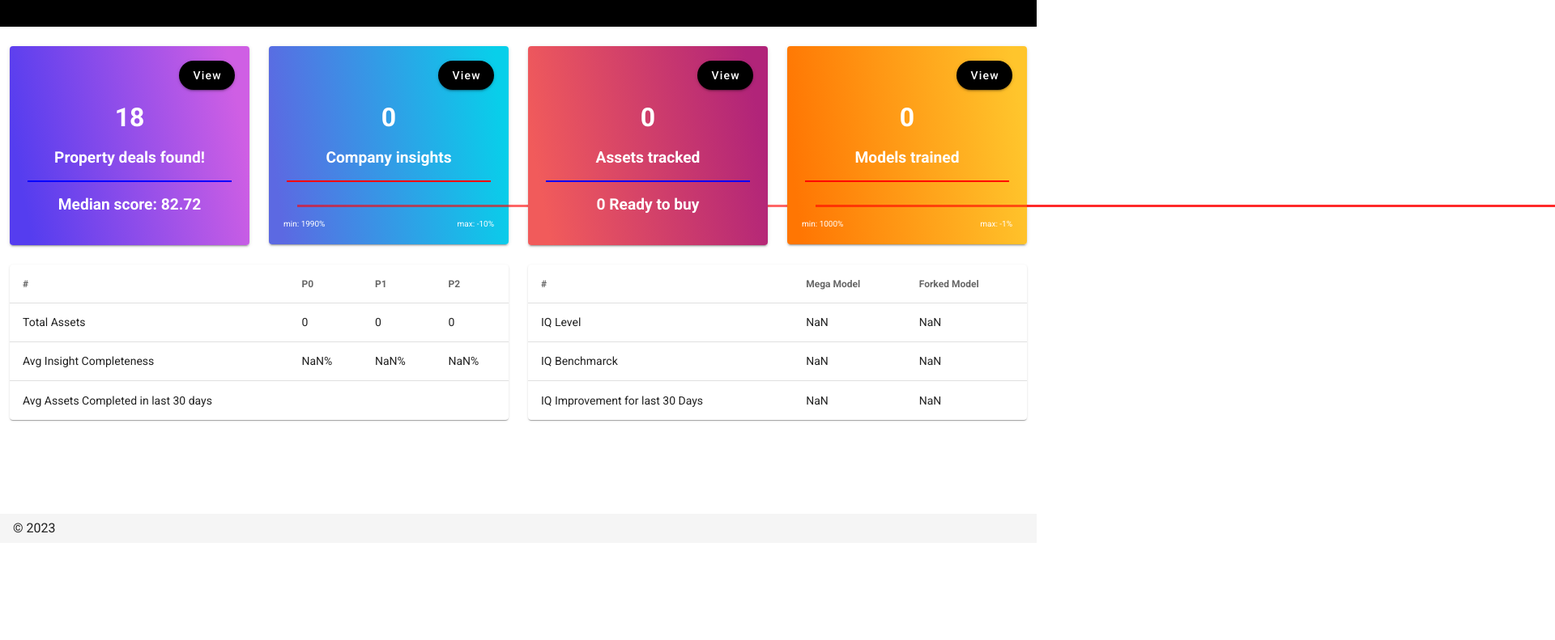
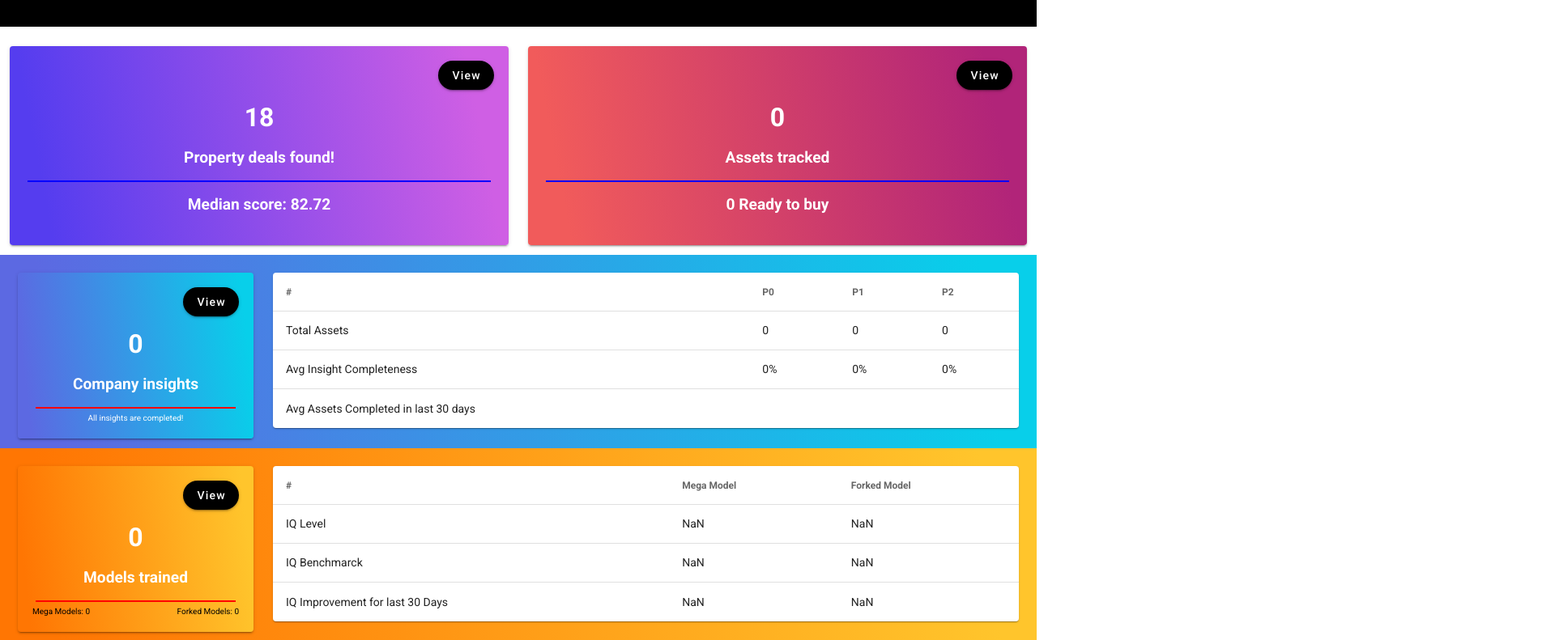
Before and after one commit to sam-mosleh/pedashboard, a Nuxt app: page /dashboard in a window 1280 px wide. Shown: the part 129-920 px from the top of the page at 81% size, 1920 px wide, since content can reach past the window. Before the commit the page ends 800 px from the top, so only its background shows below. Built offline with nearby package versions, Linux system fonts and the light colour scheme; sample sign-in values are in the browser's storage.

Commit message:
Dashboard Updated!

```diff
--- a/pages/dashboard/index.vue
+++ b/pages/dashboard/index.vue
@@ -5,7 +5,7 @@
       style="font-weight: 600; font-size: 28px; background: black; color: white"
       >Dashboard</v-row
     >
-    <v-row>
+    <!-- <v-row>
       <v-col cols="12" sm="6" md="3" lg="3" xl="3" xxl="3">
         <v-card class="cart-deals">
           <v-btn
@@ -162,7 +162,7 @@
               Models trained
             </p>
             <div style="height: 2px; background: red"></div>
-            <div class="candlestick">
+            <div class="candlestick" v-if="summaryCartModels.minProcess < 100">
               <div class="wick"></div>
               <div
                 class="body"
@@ -182,12 +182,23 @@
                 :style="{ width: `${summaryCartModels.maxProcess}%` }"
               ></div>
             </div>
-            <v-row class="justify-space-between mt-1 px-2">
-              <p style="font-size: 10px">
+            <v-row
+              class="justify-space-between mt-1 px-2"
+              v-if="summaryCartModels.minProcess < 100"
+            >
+              <p style="font-size: 10px; color: black">
                 min: {{ summaryCartModels.minProcess }}%
               </p>
-              <p style="font-size: 10px">
+              <p style="font-size: 10px; color: black">
                 max: {{ summaryCartModels.maxProcess }}%
+              </p>
+            </v-row>
+            <v-row class="justify-space-between mt-1 px-2">
+              <p style="font-size: 10px; color: black">
+                Mega Models: {{ trainedModelsTable.megaModelCount }}
+              </p>
+              <p style="font-size: 10px; color: black">
+                Forked Models: {{ trainedModelsTable.forkedModelCount }}
               </p>
             </v-row>
           </v-col>
@@ -205,6 +216,240 @@
         ></v-data-table>
       </v-col>
       <v-col cols="12" sm="12" md="6" lg="6" xl="6" xxl="6">
+        <v-data-table
+          :headers="trainedModelsTable.headers"
+          :items="trainedModelsTable.items"
+          hide-default-footer
+          disable-sort
+          class="elevation-1"
+        ></v-data-table>
+      </v-col>
+    </v-row> -->
+    <!-- =========================================== -->
+    <v-row>
+      <v-col cols="12" sm="6" md="6" lg="6" xl="6" xxl="6">
+        <v-card class="cart-deals">
+          <v-btn
+            class="d-flex flex-row ms-auto me-2 mt-2"
+            style="
+              background: black;
+              color: white;
+              border-radius: 30px;
+              text-transform: capitalize;
+            "
+            @click="redirect('/dashboard/recommendations')"
+            >View</v-btn
+          >
+
+          <v-col class="justify-space-between align-center h-100">
+            <p
+              class="text-center"
+              style="font-size: 2rem; line-height: 2.75rem; font-weight: 700"
+            >
+              {{ summaryRecommendedCompanies.count }}
+            </p>
+            <p
+              class="text-center"
+              style="font-size: 1.2rem; line-height: 1.5rem; font-weight: 700"
+            >
+              Property deals found!
+            </p>
+            <div style="height: 2px; background: blue"></div>
+            <p
+              class="text-center mt-4"
+              style="font-size: 1.2rem; line-height: 1.5rem; font-weight: 700"
+            >
+              Median score: {{ summaryRecommendedCompanies.median }}
+            </p>
+          </v-col>
+        </v-card>
+      </v-col>
+      <v-col cols="12" sm="6" md="6" lg="6" xl="6" xxl="6">
+        <v-card class="cart-track">
+          <v-btn
+            class="d-flex flex-row ms-auto me-2 mt-2"
+            style="
+              background: black;
+              color: white;
+              border-radius: 30px;
+              text-transform: capitalize;
+            "
+            @click="redirect('/dashboard/tracking')"
+            >View</v-btn
+          >
+          <v-col class="justify-space-between align-center h-100">
+            <p
+              class="text-center"
+              style="font-size: 2rem; line-height: 2.75rem; font-weight: 700"
+            >
+              {{ allTrackingSelectedCompanies.length }}
+            </p>
+            <p
+              class="text-center"
+              style="font-size: 1.2rem; line-height: 1.5rem; font-weight: 700"
+            >
+              Assets tracked
+            </p>
+            <div style="height: 2px; background: blue"></div>
+            <p
+              class="text-center mt-4"
+              style="font-size: 1.2rem; line-height: 1.5rem; font-weight: 700"
+            >
+              {{
+                allTrackingSelectedCompanies.filter((x) => x.readyToBuy).length
+              }}
+              Ready to buy
+            </p>
+          </v-col>
+        </v-card>
+      </v-col>
+    </v-row>
+    <v-row class="cart-insights">
+      <v-col cols="12" sm="6" md="3" lg="3" xl="3" xxl="3">
+        <v-card class="cart-insights" style="">
+          <v-btn
+            class="d-flex flex-row ms-auto me-2 mt-2"
+            style="
+              background: black;
+              color: white;
+              border-radius: 30px;
+              text-transform: capitalize;
+            "
+            @click="redirect('/dashboard/deal_insights')"
+            >View</v-btn
+          >
+
+          <v-col class="justify-space-between align-center h-100">
+            <p
+              class="text-center"
+              style="font-size: 2rem; line-height: 2.75rem; font-weight: 700"
+            >
+              {{ summaryInsights.count }}
+            </p>
+            <p
+              class="text-center"
+              style="font-size: 1.2rem; line-height: 1.5rem; font-weight: 700"
+            >
+              Company insights
+            </p>
+            <div style="height: 2px; background: red"></div>
+            <div class="candlestick" v-if="summaryInsights.min < 100">
+              <div class="wick"></div>
+              <div
+                class="body"
+                :style="{
+                  width: `${summaryInsights.max - summaryInsights.min}%`,
+                  left: `${summaryInsights.min}%`,
+                }"
+              ></div>
+              <div
+                class="shadow-left"
+                :style="{ width: `${summaryInsights.min}%` }"
+              ></div>
+              <div
+                class="shadow-right"
+                :style="{ width: `${summaryInsights.max}%` }"
+              ></div>
+            </div>
+            <v-row
+              class="justify-space-between mt-1 px-2"
+              v-if="summaryInsights.min < 100"
+            >
+              <p style="font-size: 10px">min: {{ summaryInsights.min }}%</p>
+              <p style="font-size: 10px">max: {{ summaryInsights.max }}%</p>
+            </v-row>
+            <v-row
+              class="justify-space-between mt-1 px-2"
+              v-if="summaryInsights.min >= 100"
+            >
+              <p style="font-size: 10px; width: 100%; text-align: center">
+                All insights are completed!
+              </p>
+            </v-row>
+          </v-col>
+        </v-card>
+      </v-col>
+      <v-col cols="12" sm="6" md="9" lg="9" xl="9" xxl="9">
+        <v-data-table
+          :headers="insightTable.headers"
+          :items="insightTable.items"
+          hide-default-footer
+          disable-sort
+          class="elevation-1"
+        ></v-data-table>
+      </v-col>
+    </v-row>
+    <v-row class="cart-models-trained" style="margin-top: 10px">
+      <v-col cols="12" sm="6" md="3" lg="3" xl="3" xxl="3">
+        <v-card class="cart-models-trained">
+          <v-btn
+            class="d-flex flex-row ms-auto me-2 mt-2"
+            style="
+              background: black;
+              color: white;
+              border-radius: 30px;
+              text-transform: capitalize;
+            "
+            @click="redirect('/dashboard/modelsTrained')"
+            >View</v-btn
+          >
+          <v-col class="justify-space-between align-center h-100">
+            <p
+              class="text-center"
+              style="font-size: 2rem; line-height: 2.75rem; font-weight: 700"
+            >
+              {{ summaryCartModels.modelsTrainedCount }}
+            </p>
+            <p
+              class="text-center"
+              style="font-size: 1.2rem; line-height: 1.5rem; font-weight: 700"
+            >
+              Models trained
+            </p>
+            <div style="height: 2px; background: red"></div>
+            <div class="candlestick" v-if="summaryCartModels.minProcess < 100">
+              <div class="wick"></div>
+              <div
+                class="body"
+                :style="{
+                  width: `${
+                    summaryCartModels.maxProcess - summaryCartModels.minProcess
+                  }%`,
+                  left: `${summaryCartModels.minProcess}%`,
+                }"
+              ></div>
+              <div
+                class="shadow-left"
+                :style="{ width: `${summaryCartModels.minProcess}%` }"
+              ></div>
+              <div
+                class="shadow-right"
+                :style="{ width: `${summaryCartModels.maxProcess}%` }"
+              ></div>
+            </div>
+            <v-row
+              class="justify-space-between mt-1 px-2"
+              v-if="summaryCartModels.minProcess < 100"
+            >
+              <p style="font-size: 10px; color: black">
+                min: {{ summaryCartModels.minProcess }}%
+              </p>
+              <p style="font-size: 10px; color: black">
+                max: {{ summaryCartModels.maxProcess }}%
+              </p>
+            </v-row>
+            <v-row class="justify-space-between mt-1 px-2">
+              <p style="font-size: 10px; color: black">
+                Mega Models: {{ trainedModelsTable.megaModelCount }}
+              </p>
+              <p style="font-size: 10px; color: black">
+                Forked Models: {{ trainedModelsTable.forkedModelCount }}
+              </p>
+            </v-row>
+          </v-col>
+        </v-card>
+      </v-col>
+      <v-col cols="12" sm="6" md="9" lg="9" xl="9" xxl="9">
         <v-data-table
           :headers="trainedModelsTable.headers"
           :items="trainedModelsTable.items"
@@ -253,6 +498,8 @@ export default {
           { text: "Forked Model", value: "forkedModel" },
         ],
         items: [],
+        megaModelCount: 0,
+        forkedModelCount: 0,
       },
       insightTable: {
         headers: [
@@ -346,6 +593,11 @@ export default {
       let forkedCount = 0;
       for (let index = 0; index < this.allUserAiRobots.length; index++) {
         const robot = this.allUserAiRobots[index];
+        this.trainedModelsTable.forkedModelCount +=
+          robot.selectedForkedModels.length;
+        this.trainedModelsTable.megaModelCount +=
+          robot.selectedMegaModels.length;
+
         for (
           let iqMegaIndex = 0;
           iqMegaIndex < robot.selectedMegaModels.length;
@@ -426,15 +678,21 @@ export default {
         if (company.assetPhase == 2)
           avgCompleteness.p2 += parseFloat(company.totalProcessingPercentage);
       }
+      if (avgCompleteness.p0 != 0)
         avgCompleteness.p0 = `${parseFloat(
           avgCompleteness.p0 / totalAssets.p0
         ).toFixed(2)}%`;
+      else avgCompleteness.p0 = "0%";
+      if (avgCompleteness.p1 != 0)
         avgCompleteness.p1 = `${parseFloat(
           avgCompleteness.p1 / totalAssets.p1
         ).toFixed(2)}%`;
+      else avgCompleteness.p1 = "0%";
+      if (avgCompleteness.p2 != 0)
         avgCompleteness.p2 = `${parseFloat(
           avgCompleteness.p2 / totalAssets.p2
         ).toFixed(2)}%`;
+      else avgCompleteness.p2 = "0%";
       this.insightTable.items = [totalAssets, avgCompleteness, avgPast];
     },
   },
@@ -523,7 +781,7 @@ export default {
     82.99deg,
     rgb(255, 118, 3) 5.47%,
     rgb(255, 197, 44) 94.53%
-  ) !important;
+  );
   color: white !important;
 }
 </style>
--- a/pages/track.vue
+++ b/pages/track.vue
@@ -5,7 +5,7 @@
 <script>
 import api from "@/components/API";
 export default {
-  name: "Track Page",
+  name: "TrackPage",
   data() {
     return {};
   },
```
Lines whose indentation alone changed are shown as unchanged.
